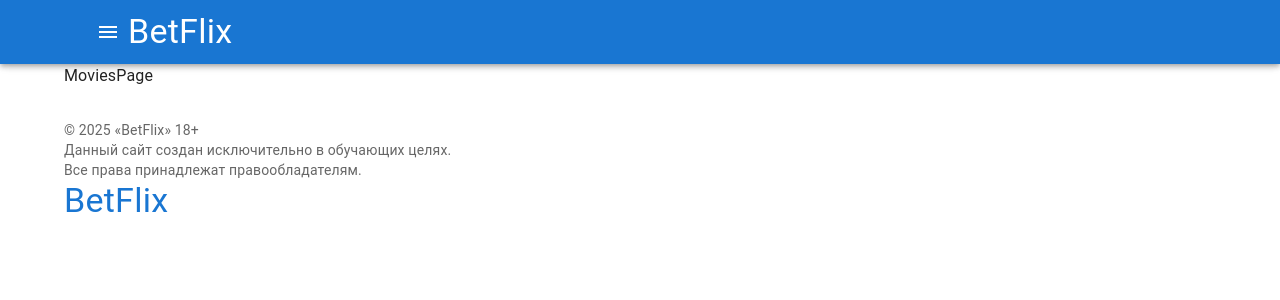
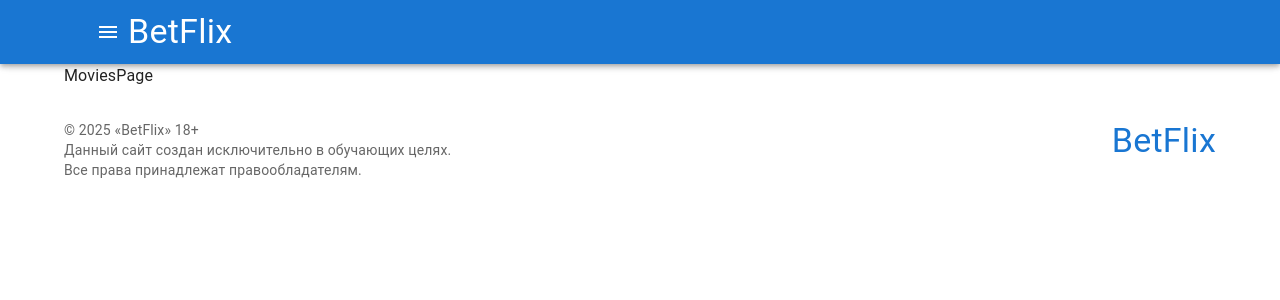
Before and after one commit to IamSubarist/betflix-app, a React (Vite) app: page / in a window 1280 px wide. Shown: the top 300 px of the page. Built offline with nearby package versions, Linux system fonts and the light colour scheme.

Commit message:
Footer style

```diff
--- a/src/components/ui/Footer/Footer.jsx
+++ b/src/components/ui/Footer/Footer.jsx
@@ -3,7 +3,15 @@ import React from 'react';
 
 export const Footer = () => {
   return (
-    <Stack component="footer" sx={{ paddingTop: 4, paddingBottom: 4 }}>
+    <Stack
+      component="footer"
+      sx={{
+        paddingTop: 4,
+        paddingBottom: 4,
+        flexDirection: { sm: 'row' },
+        justifyContent: { sm: 'space-between' },
+      }}
+    >
       <Typography variant="body2" color="text.secondary">
         &copy; {new Date().getFullYear()} &laquo;BetFlix&raquo; 18+
         <br />
```
